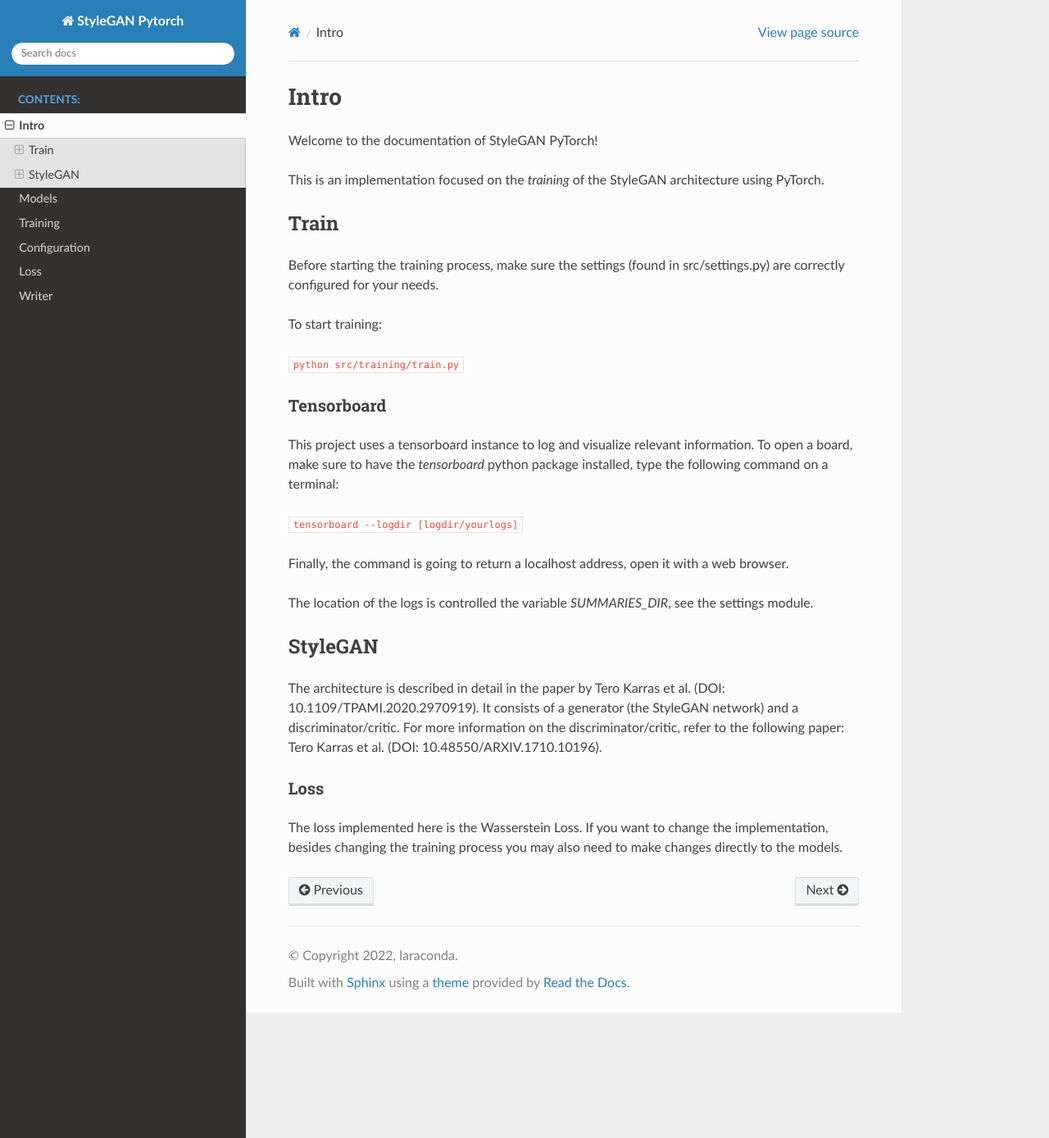
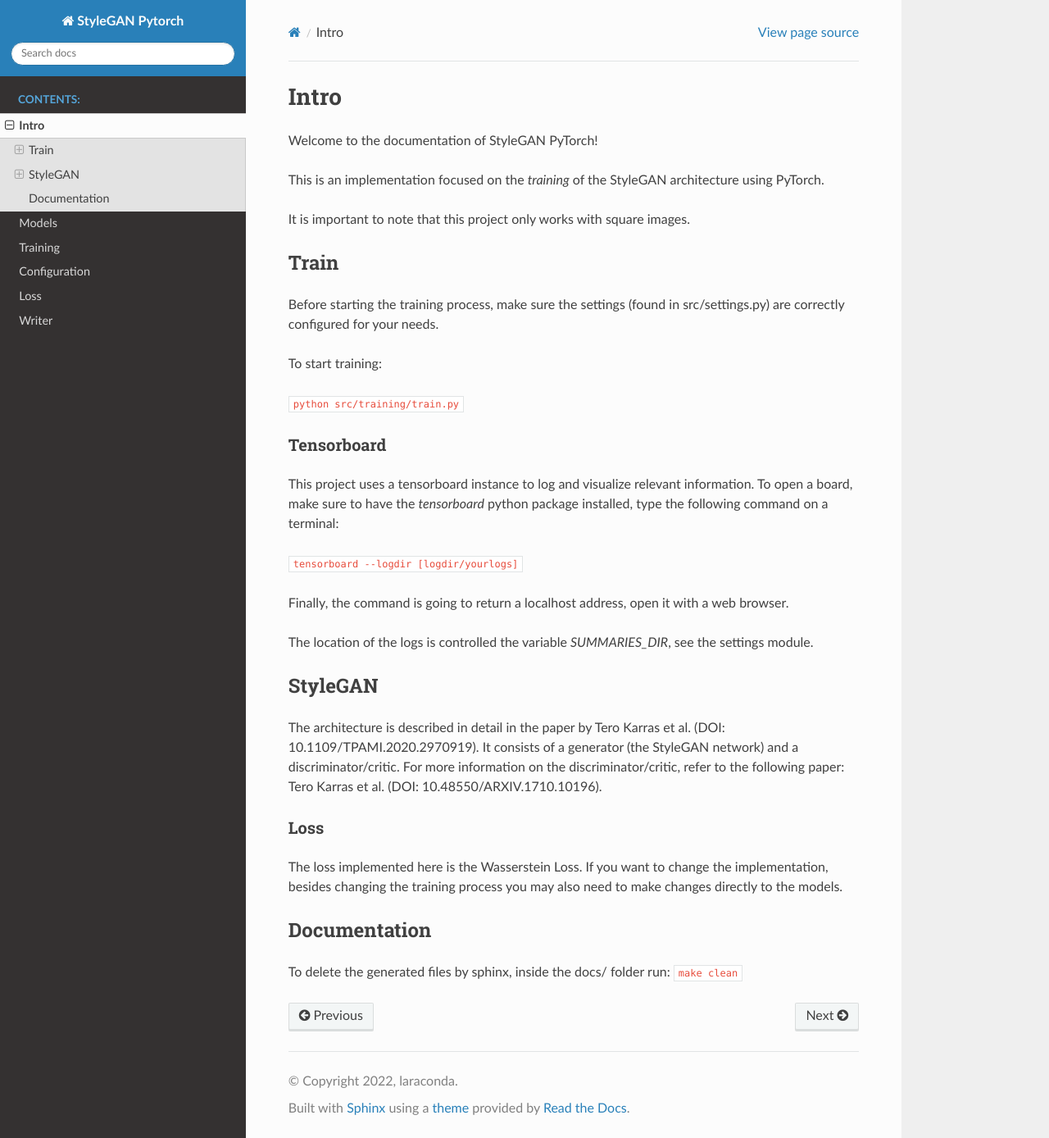
Before and after one commit to laraconda/stylegan-pytorch, a Sphinx documentation site: the page built from docs/intro.rst, in a window 1280 px wide and 1388 px high. Shown: the whole window at 82% size. Built offline with Sphinx 7.4.7 and the Read the Docs theme 2.0.0, drawn with Linux system fonts in a browser that asks for light colours.

Commit message:
Improving README and docs/intro.

```diff
--- a/docs/conf.py
+++ b/docs/conf.py
@@ -23,10 +23,8 @@
 exclude_patterns = ['_build', 'Thumbs.db', '.DS_Store']
 numpydoc_class_members_toctree = False
 
-
-
 # -- Options for HTML output -------------------------------------------------
 # https://www.sphinx-doc.org/en/master/usage/configuration.html#options-for-html-output
 
 html_theme = 'sphinx_rtd_theme'
-html_static_path = ['_static']
+# html_static_path = ['_static']  # not needed
--- a/docs/intro.rst
+++ b/docs/intro.rst
@@ -4,6 +4,8 @@
 Welcome to the documentation of StyleGAN PyTorch!
 
 This is an implementation focused on the *training* of the StyleGAN architecture using PyTorch.
+
+It is important to note that this project only works with square images.
 
 Train
 -----
@@ -35,3 +37,9 @@
 ^^^^
 The loss implemented here is the Wasserstein Loss.
 If you want to change the implementation, besides changing the training process you may also need to make changes directly to the models.
+
+
+Documentation
+-------------
+To delete the generated files by sphinx, inside the docs/ folder run:
+``make clean``
```
Also changed, not shown: README.md (+27 -8 lines), 1 other file.
